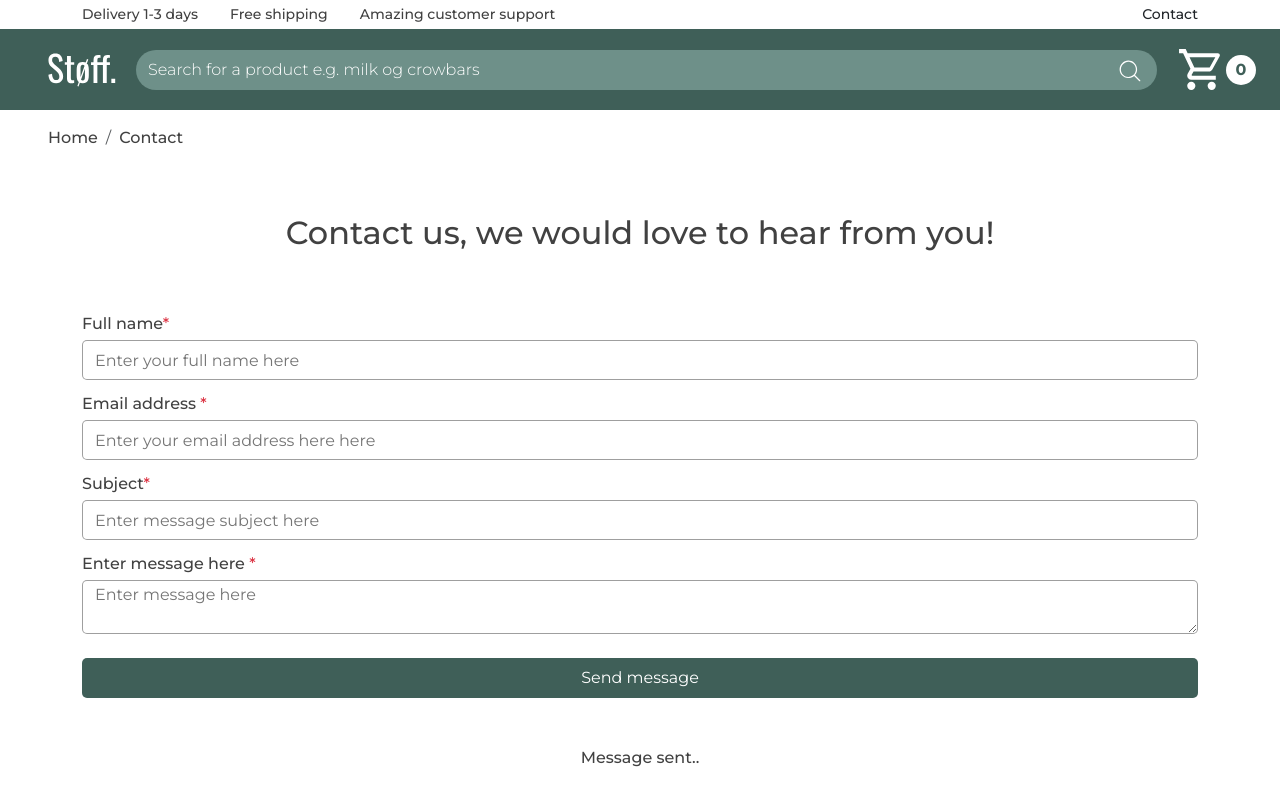
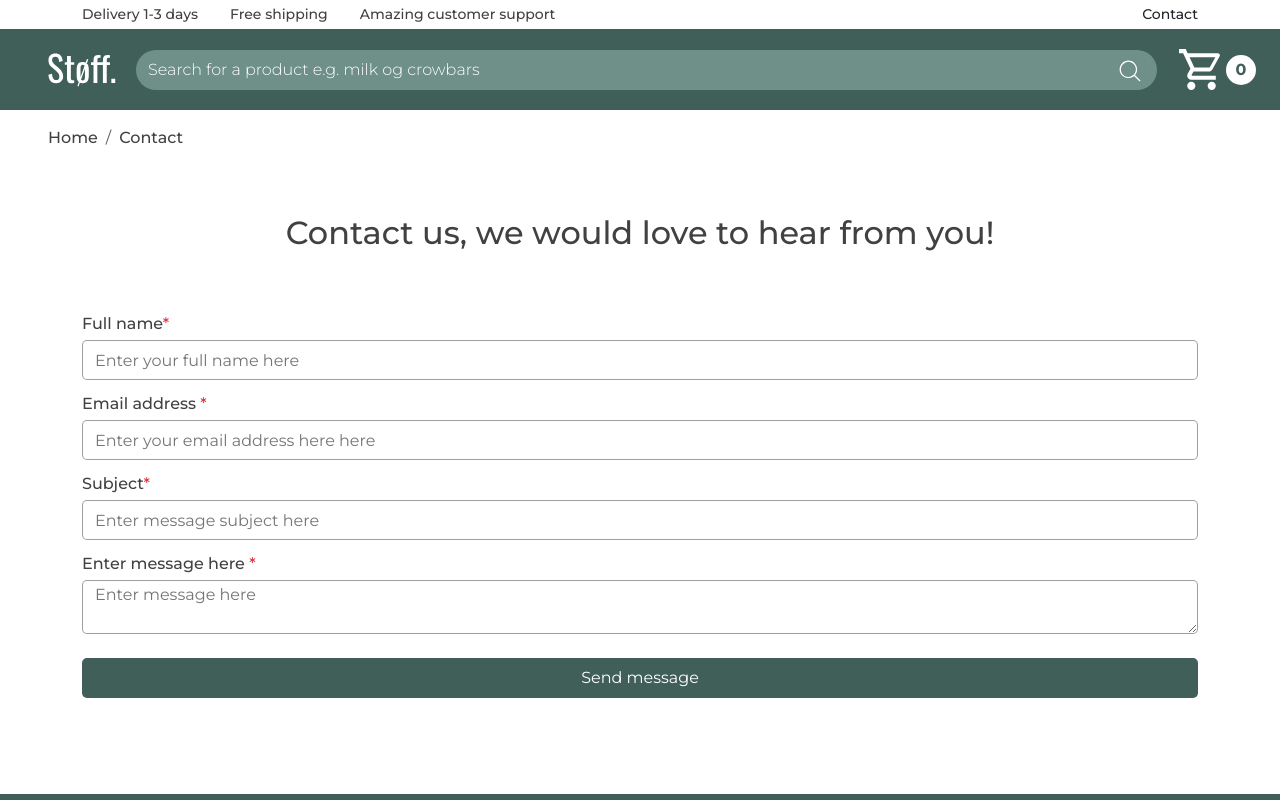
Before and after one commit to teehbee/frameworks_ca, a React (Vite) app: page /contact in a window 1280 px wide. Shown: the top 800 px of the page. Built offline with nearby package versions, Linux system fonts and the light colour scheme.

Commit message:
import dependencies and set message confirmation to d-none

```diff
--- a/src/components/contactPage/form.jsx
+++ b/src/components/contactPage/form.jsx
@@ -1,4 +1,7 @@
 import React, { useState } from "react";
+import { useForm } from "react-hook-form";
+import { yupResolver } from "@hookform/resolvers/yup";
+import * as yup from "yup";
 
 function ContactForm() {
   const [formData, setFormData] = React.useState({
@@ -47,7 +50,7 @@ function ContactForm() {
         <textarea className="mb-3" name="message" id={id + "-message"} value={formData.message} placeholder="Enter message here" onChange={handleChange}></textarea>
         <button className="green-button button-square py-1 py-md-2 mt-2">Send message</button>
       </form>
-      <p className="fs-0-75rem-to-1-rem font-weight-500">Message sent..</p>
+      <p className="message-confirmation-text fs-0-75rem-to-1-rem font-weight-500 d-none">Message sent..</p>
     </div>
   );
 }
```
